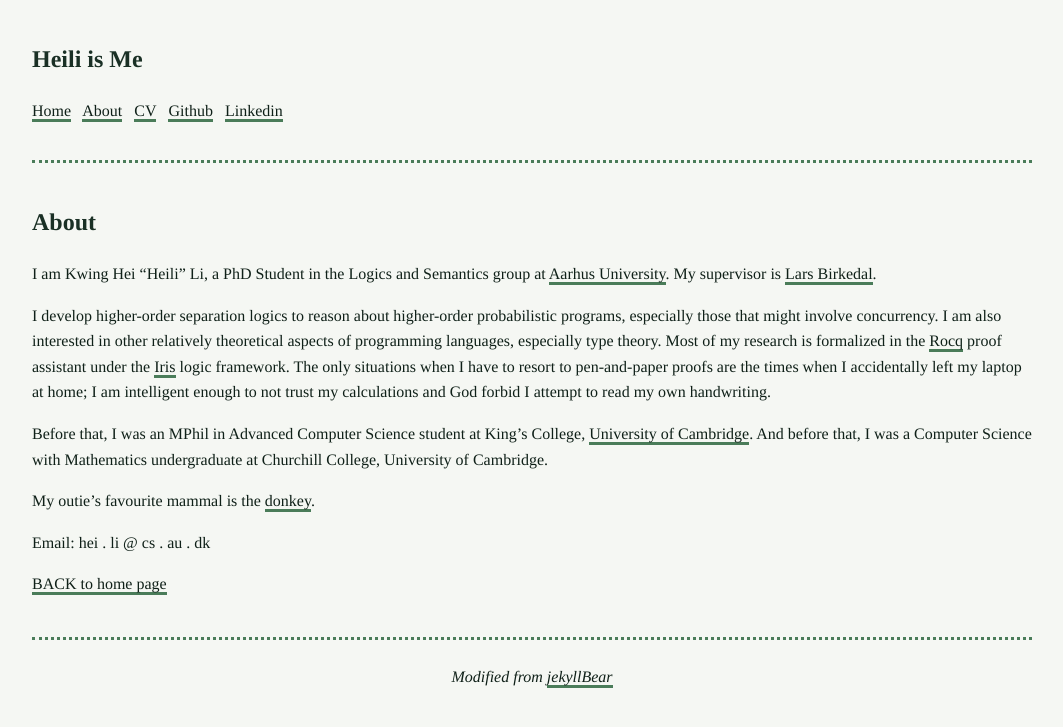
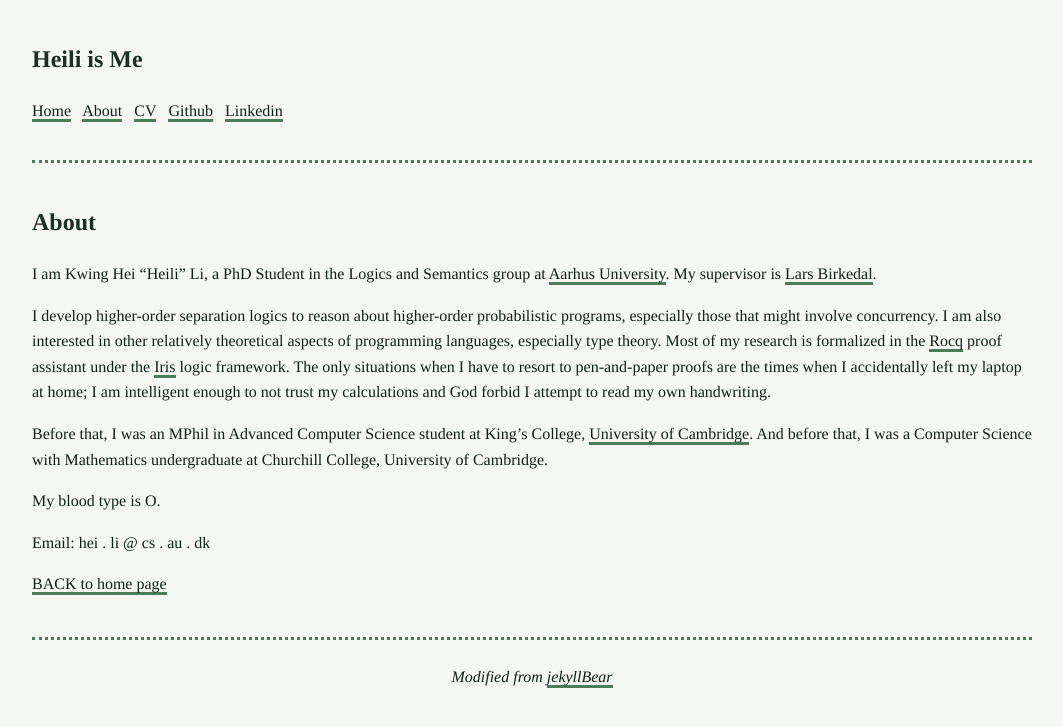
Before and after one commit to hei411/hei411.github.io, a Jekyll site: the page built from docs/about.md, in a window 1280 px wide. Shown: the top 727 px of the page, without its empty margins (108-1171 px from the left). Built offline with Jekyll 4.4.1, drawn with Linux system fonts in a browser that asks for light colours.

Commit message:
move lics paper

```diff
--- a/docs/about.md
+++ b/docs/about.md
@@ -11,7 +11,7 @@ I develop higher-order separation logics to reason about higher-order probabilis
 
 Before that, I was an MPhil in Advanced Computer Science student at King's College, [University of Cambridge](https://www.cst.cam.ac.uk/). And before that, I was a Computer Science with Mathematics undergraduate at Churchill College, University of Cambridge.
 
-My outie's favourite mammal is the [donkey](https://en.wikipedia.org/wiki/Donkey).
+My blood type is O.
 
 Email: hei . li @ cs . au . dk
 
```
Also changed, not shown: docs/index.md (+5 -3 lines).
